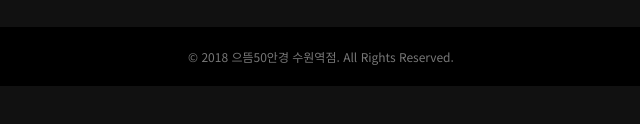
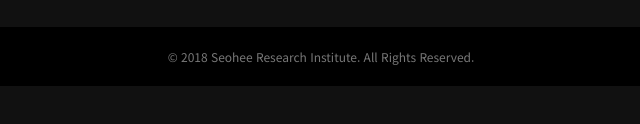
Before and after one commit to LeeSeohee2/Best50, a website: page index.html in a window 1280 px wide. Shown: the part 2990-3114 px from the top of the page, 319-959 px from the left. Drawn offline with Linux system fonts and the light colour scheme; no server answers.

Commit message:
Update index.html

```diff
--- a/index.html
+++ b/index.html
@@ -131,7 +131,7 @@
             </div>
         </div>
         <div class="footer-bottom">
-            <p>&copy; 2018 으뜸50안경 수원역점. All Rights Reserved.</p>
+            <p>&copy; 2018 Seohee Research Institute. All Rights Reserved.</p>
         </div>
     </footer>
 
```
